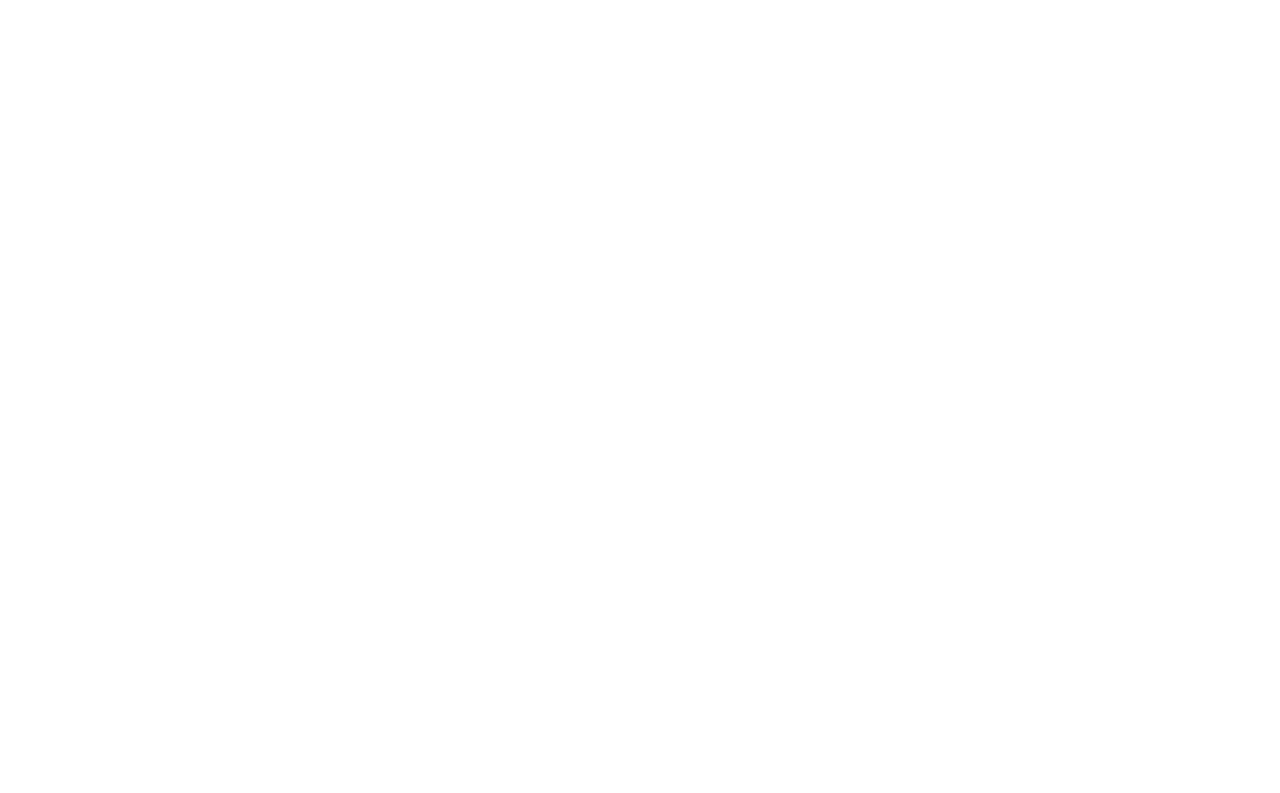
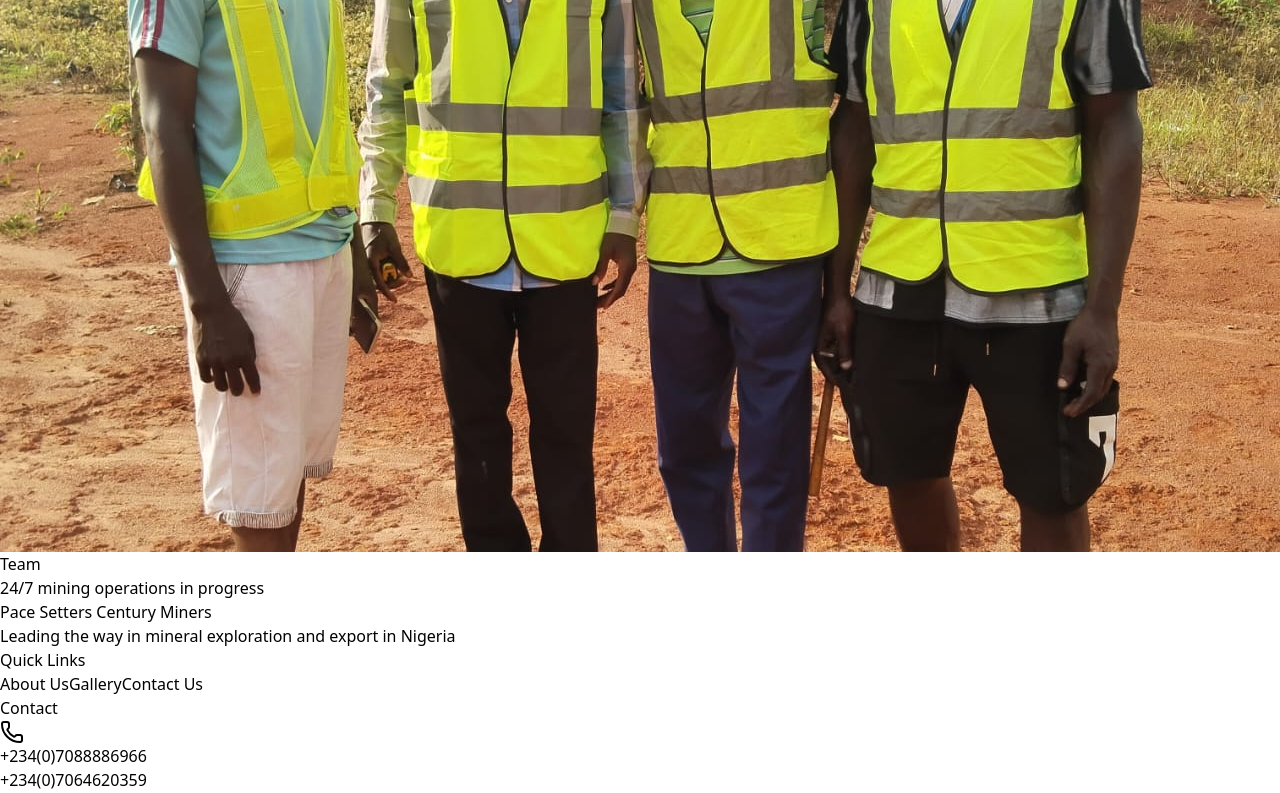
Before and after one commit to tflux2011/paccent, a React (Vite) app: page /gallery in a window 1280 px wide. Shown: the part 6261-7054 px from the top of the page. Before the commit the page ends 6112 px from the top, so only its background shows below. Built offline with nearby package versions, Linux system fonts and the light colour scheme.

Commit message:
Added image

```diff
--- a/src/Gallery.jsx
+++ b/src/Gallery.jsx
@@ -89,6 +89,13 @@
     {
       id: 11,
       src: "slider4.jpg",
+      category: "team",
+      title: "Team",
+      description: "24/7 mining operations in progress",
+    },
+    {
+      id: 12,
+      src: "slider10.jpeg",
       category: "team",
       title: "Team",
       description: "24/7 mining operations in progress",
```
Also changed, not shown: public/slider10.jpeg (added).
